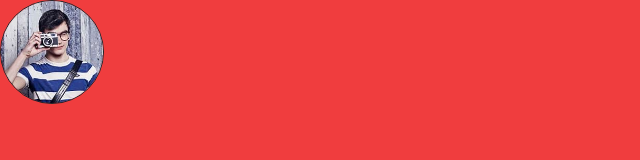
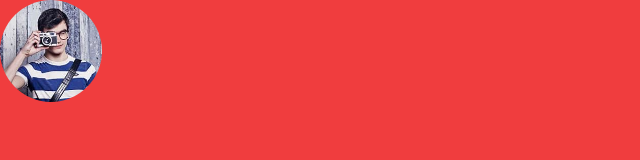
Before and after one commit to js-tasks-ru/htmlcss-20221107_k563ke70, a website: page 06-lection4/01-avatar/index.html in a window 1280 px wide. Shown: the full height of the page, 0-640 px from the left. Drawn offline with Linux system fonts and the light colour scheme.

Commit message:
убрал border

```diff
--- a/06-lection4/01-avatar/avatar.css
+++ b/06-lection4/01-avatar/avatar.css
@@ -1,7 +1,6 @@
 .avatar {
     width: 102px;
     height: 102px;
-    border: 1px solid var(--black);
     border-radius: 50%;
 }
 
```
